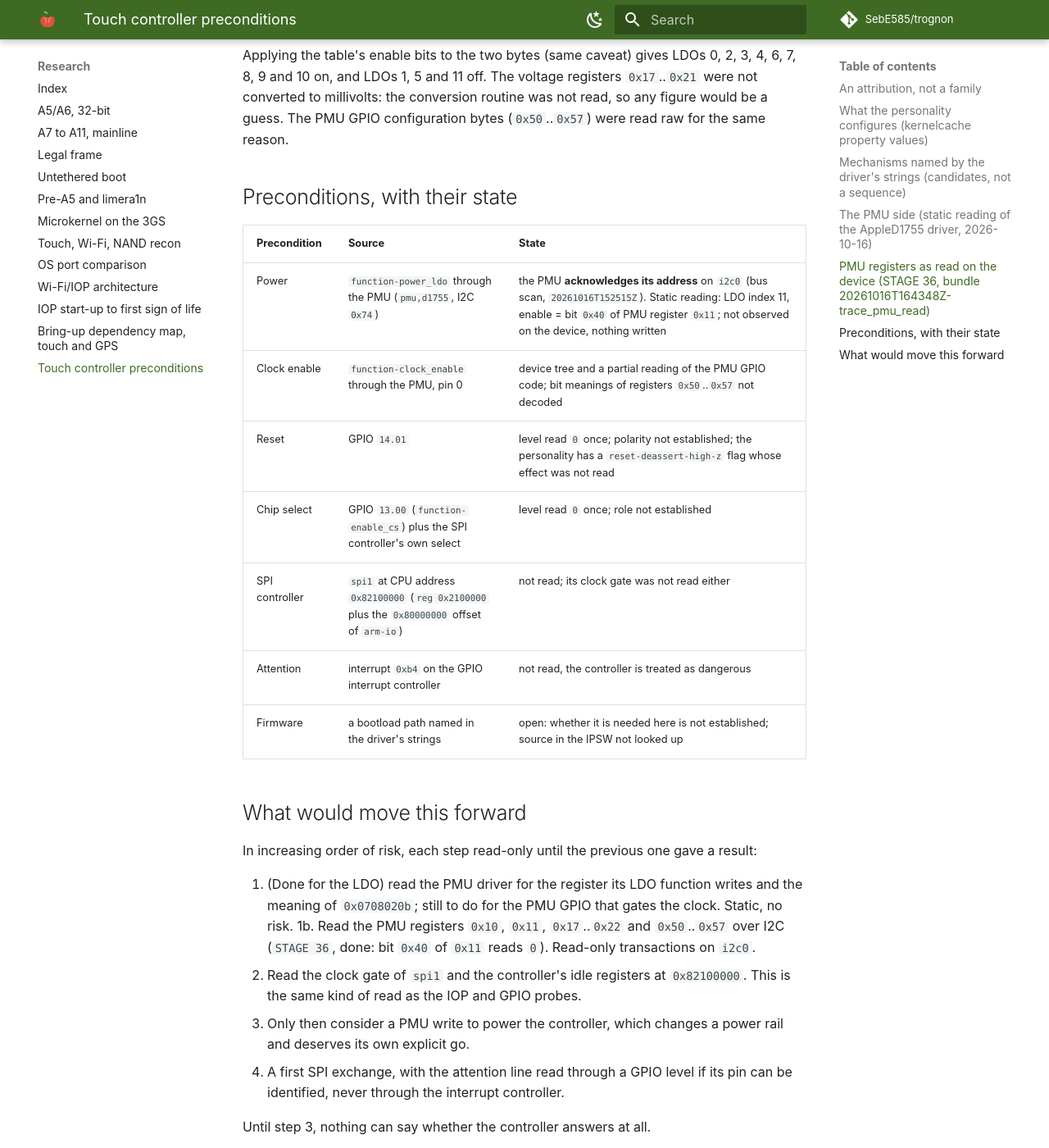
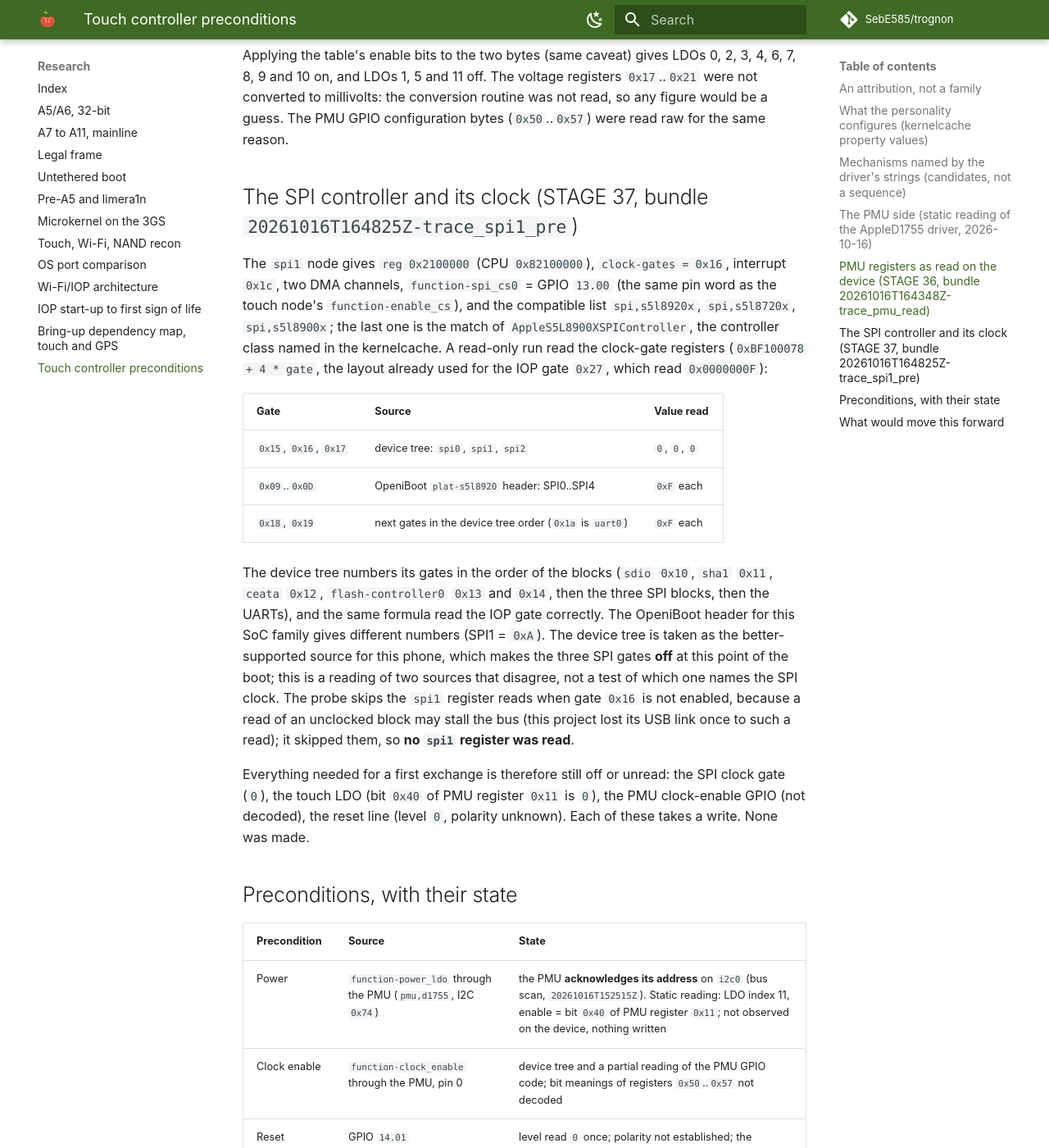
Before and after one commit to SebE585/trognon, an MkDocs documentation site: the page built from docs/research/2026-10-16-touch-n88-preconditions.md, in a window 1280 px wide and 1400 px high, scrolled down 3821 px. Shown: the whole window at 82% size. Built offline with MkDocs 1.6.1 and Material for MkDocs 9.7.7, drawn with Linux system fonts in a browser that asks for light colours; comment, search, counter and statistics services are not loaded; some of the changed text lies outside the part shown.

Commit message:
hardware: read SPI and neighbouring clock gates (STAGE 37); spi1 gate 0x16 reads 0, registers deliberately not read

```diff
--- a/docs/research/2026-10-16-touch-n88-preconditions.md
+++ b/docs/research/2026-10-16-touch-n88-preconditions.md
@@ -122,6 +122,35 @@ Applying the table's enable bits to the two bytes (same caveat) gives LDOs 0, 2,
 to millivolts: the conversion routine was not read, so any figure would be a guess. The PMU GPIO
 configuration bytes (`0x50`..`0x57`) were read raw for the same reason.
 
+## The SPI controller and its clock (STAGE 37, bundle `20261016T164825Z-trace_spi1_pre`)
+
+The `spi1` node gives `reg 0x2100000` (CPU `0x82100000`), `clock-gates = 0x16`, interrupt `0x1c`,
+two DMA channels, `function-spi_cs0` = GPIO `13.00` (the same pin word as the touch node's
+`function-enable_cs`), and the compatible list `spi,s5l8920x`, `spi,s5l8720x`, `spi,s5l8900x`; the
+last one is the match of `AppleS5L8900XSPIController`, the controller class named in the
+kernelcache. A read-only run read the clock-gate registers (`0xBF100078 + 4 * gate`, the layout
+already used for the IOP gate `0x27`, which read `0x0000000F`):
+
+| Gate | Source | Value read |
+|---|---|---|
+| `0x15`, `0x16`, `0x17` | device tree: `spi0`, `spi1`, `spi2` | `0`, `0`, `0` |
+| `0x09`..`0x0D` | OpeniBoot `plat-s5l8920` header: SPI0..SPI4 | `0xF` each |
+| `0x18`, `0x19` | next gates in the device tree order (`0x1a` is `uart0`) | `0xF` each |
+
+The device tree numbers its gates in the order of the blocks (`sdio` `0x10`, `sha1` `0x11`,
+`ceata` `0x12`, `flash-controller0` `0x13` and `0x14`, then the three SPI blocks, then the UARTs),
+and the same formula read the IOP gate correctly. The OpeniBoot header for this SoC family gives
+different numbers (SPI1 = `0xA`). The device tree is taken as the better-supported source for this
+phone, which makes the three SPI gates **off** at this point of the boot; this is a reading of
+two sources that disagree, not a test of which one names the SPI clock. The probe skips the
+`spi1` register reads when gate `0x16` is not enabled, because a read of an unclocked block may
+stall the bus (this project lost its USB link once to such a read); it skipped them, so **no
+`spi1` register was read**.
+
+Everything needed for a first exchange is therefore still off or unread: the SPI clock gate
+(`0`), the touch LDO (bit `0x40` of PMU register `0x11` is `0`), the PMU clock-enable GPIO (not
+decoded), the reset line (level `0`, polarity unknown). Each of these takes a write. None was made.
+
 ## Preconditions, with their state
 
 | Precondition | Source | State |
@@ -130,7 +159,7 @@ configuration bytes (`0x50`..`0x57`) were read raw for the same reason.
 | Clock enable | `function-clock_enable` through the PMU, pin 0 | device tree and a partial reading of the PMU GPIO code; bit meanings of registers `0x50`..`0x57` not decoded |
 | Reset | GPIO `14.01` | level read `0` once; polarity not established; the personality has a `reset-deassert-high-z` flag whose effect was not read |
 | Chip select | GPIO `13.00` (`function-enable_cs`) plus the SPI controller's own select | level read `0` once; role not established |
-| SPI controller | `spi1` at CPU address `0x82100000` (`reg 0x2100000` plus the `0x80000000` offset of `arm-io`) | not read; its clock gate was not read either |
+| SPI controller | `spi1` at CPU address `0x82100000` (`reg 0x2100000` plus the `0x80000000` offset of `arm-io`) | clock gate `0x16` reads `0` (off) in STAGE 37; registers not read, deliberately |
 | Attention | interrupt `0xb4` on the GPIO interrupt controller | not read, the controller is treated as dangerous |
 | Firmware | a bootload path named in the driver's strings | open: whether it is needed here is not established; source in the IPSW not looked up |
 
@@ -142,10 +171,11 @@ In increasing order of risk, each step read-only until the previous one gave a r
    meaning of `0x0708020b`; still to do for the PMU GPIO that gates the clock. Static, no risk.
 1b. Read the PMU registers `0x10`, `0x11`, `0x17`..`0x22` and `0x50`..`0x57` over I2C
    (`STAGE 36`, done: bit `0x40` of `0x11` reads `0`). Read-only transactions on `i2c0`.
-2. Read the clock gate of `spi1` and the controller's idle registers at `0x82100000`. This is the
-   same kind of read as the IOP and GPIO probes.
-3. Only then consider a PMU write to power the controller, which changes a power rail and
-   deserves its own explicit go.
+2. (Done for the gate) read the clock gate of `spi1`: it is `0`. The controller's idle registers at
+   `0x82100000` cannot be read safely until the gate is on.
+3. Writes, each deserving its own explicit go and an exact description first: the `spi1` clock gate,
+   the PMU register `0x11` bit `0x40` (touch LDO), the PMU clock-enable GPIO once decoded, and the
+   reset line.
 4. A first SPI exchange, with the attention line read through a GPIO level if its pin can be
    identified, never through the interrupt controller.
 
```
Also changed, not shown: docs/en/08-evidence.md (+1 -0 lines), docs/snippets/evidence-table.en.md (+1 -0 lines), docs/snippets/evidence-table.fr.md (+1 -0 lines), 7 other files.
